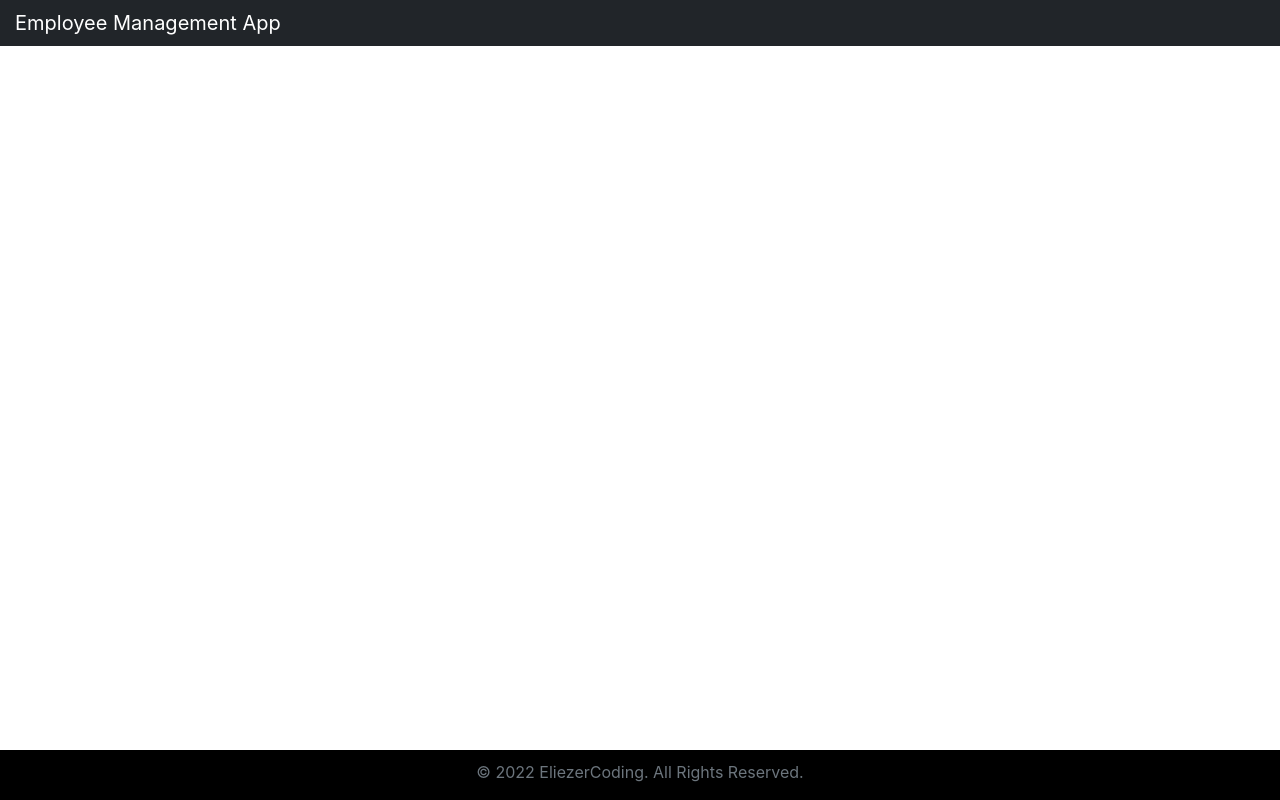
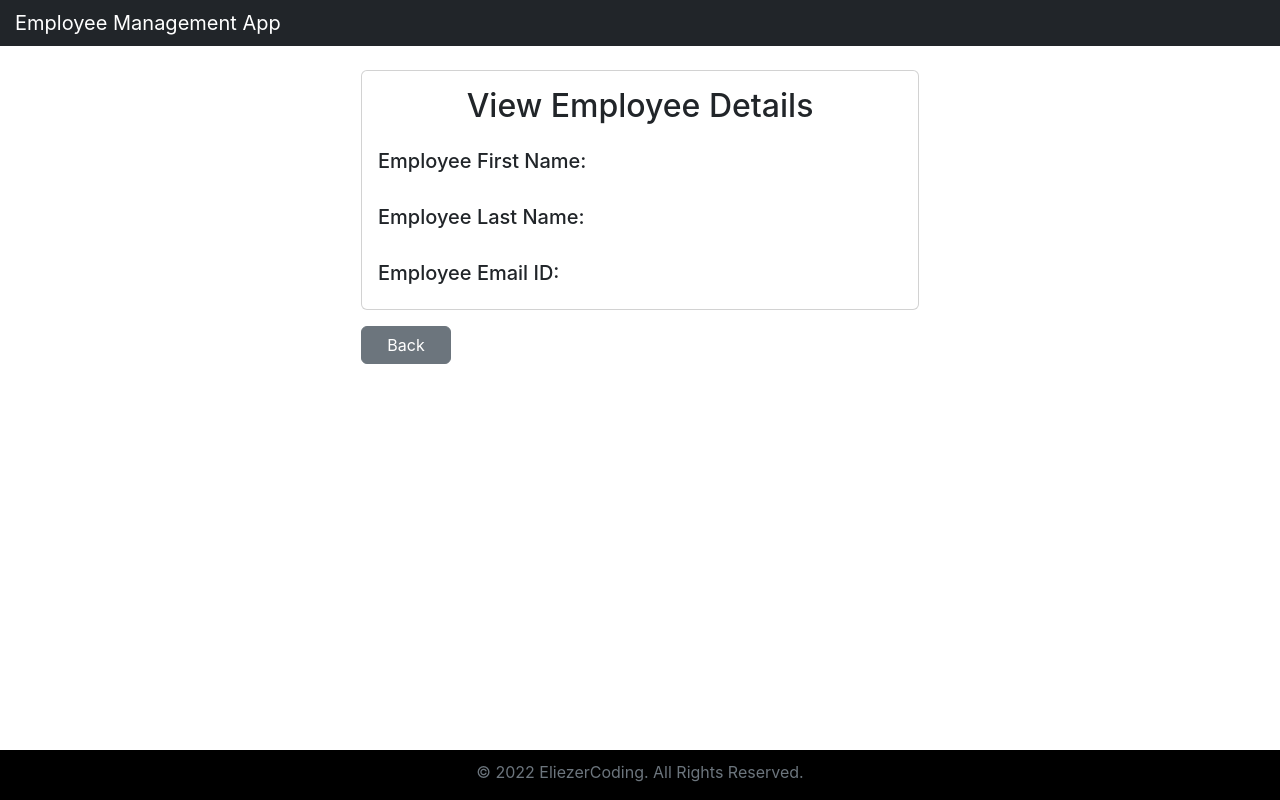
Before and after one commit to eliel15000/employee-management, a React (Create React App) app in the folder react-frontend/: page /view-employee/1 in a window 1280 px wide. Built offline with nearby package versions, Linux system fonts and the light colour scheme; no server answers; the HTML template or start-up script is replaced by a standard one.

Commit message:
frontend ViewEmployee component

```diff
--- a/react-frontend/src/App.css
+++ b/react-frontend/src/App.css
@@ -10,12 +10,13 @@
   margin-bottom: 16px;
 }
 
-.btn-div button {
+.btn-div button, .btn-secondary {
   width: 90px;
 }
 
 .btn-danger {
   margin-left: 10px;
+  margin-right: 10px;
 }
 
 .footer {
--- a/react-frontend/src/App.js
+++ b/react-frontend/src/App.js
@@ -4,10 +4,10 @@ import ListEmployee from "./components/ListEmployee";
 import Header from "./components/Header";
 import Footer from "./components/Footer";
 import CreateEmployee from "./components/CreateEmployee";
+import ViewEmployee from "./components/ViewEmployee";
 
 function App() {
   return (
-    // <div className="App">
     <div className="App">
       <Router>
         <Header />
@@ -16,7 +16,7 @@ function App() {
             <Route path="/" exact element={<ListEmployee />} />
             <Route path="/employees" element={<ListEmployee />} />
             <Route path="/add-employee/:id" element={<CreateEmployee />} />
-            {/* <Route path="/update-employee/:id" element={<UpdateEmployee />} /> */}
+            <Route path="/view-employee/:id" element={<ViewEmployee />} />
           </Routes>
         </div>
         <Footer />
--- a/react-frontend/src/components/ListEmployee.jsx
+++ b/react-frontend/src/components/ListEmployee.jsx
@@ -25,6 +25,10 @@ const ListEmployee = () => {
     EmployeeService.deleteEmployee(id).then(() => {
       setEmployees(employees.filter(emp => emp.id !== id));
     });
+  }
+
+  const viewEmployee = (id) => {
+    navigate(`/view-employee/${id}`);
   }
 
   return (
@@ -55,6 +59,7 @@ const ListEmployee = () => {
                   <td>
                     <button className="btn btn-info" onClick={() => { editEmployee(emp.id) }}>Update</button>
                     <button className="btn btn-danger" onClick={() => { deleteEmployee(emp.id) }}>Delete</button>
+                    <button className="btn btn-info" onClick={() => { viewEmployee(emp.id) }}>View</button>
                   </td>
                 </tr>
               ))
--- /dev/null
+++ b/react-frontend/src/components/ViewEmployee.jsx
@@ -0,0 +1,63 @@
+import React, { useState, useEffect } from "react";
+import { useNavigate, useParams } from "react-router-dom";
+import EmployeeService from "../services/EmployeeService";
+
+const ViewEmployee = () => {
+  const [firstName, setFirstName] = useState("");
+  const [lastName, setLastName] = useState("");
+  const [emailId, setEmailId] = useState("");
+  const navigate = useNavigate();
+  const params = useParams();
+
+  useEffect(() => {
+    EmployeeService.getEmployeeById(params.id).then((res) => {
+      let emp = res.data;
+      setFirstName(emp.firstName);
+      setLastName(emp.lastName);
+      setEmailId(emp.emailId);
+    });
+  }, [params]);
+
+  return (
+    <div>
+      <br />
+      <div className="card col-md-6 offset-md-3">
+        <h2 className="text-center mt-3">View Employee Details</h2>
+        <div className="card-body">
+          <div className="row">
+            <h5>Employee First Name: { firstName }</h5>
+          </div>
+          <br />
+          <div className="row">
+            <h5>Employee Last Name: { lastName }</h5>
+          </div>
+          <br />
+          <div className="row">
+            <h5>Employee Email ID: { emailId }</h5>
+          </div>
+
+          {/* <table className="table table-striped table-bordered">
+            <tbody>
+              <tr>
+                <td>Employee First Name:</td>
+                <td>{ firstName }</td>
+              </tr>
+              <tr>
+                <td>Employee Last Name:</td>
+                <td>{ lastName }</td>
+              </tr>
+              <tr>
+                <td>Employee Email ID:</td>
+                <td>{ emailId }</td>
+              </tr>
+            </tbody>
+          </table> */}
+
+        </div>
+      </div>
+      <button className="btn btn-secondary offset-md-3 mt-3" onClick={() => navigate("/")}>Back</button>
+    </div>
+  )
+}
+
+export default ViewEmployee;
```
